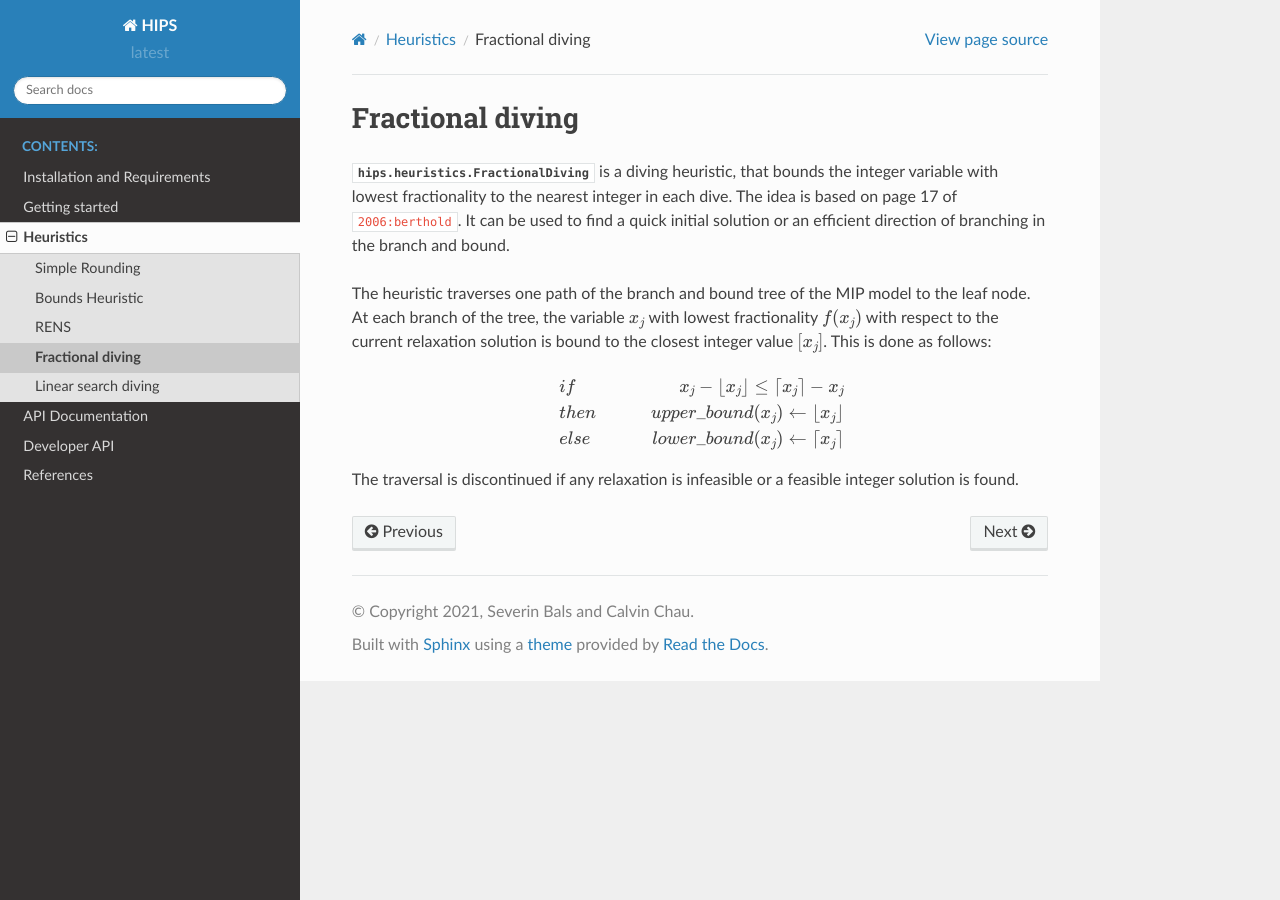
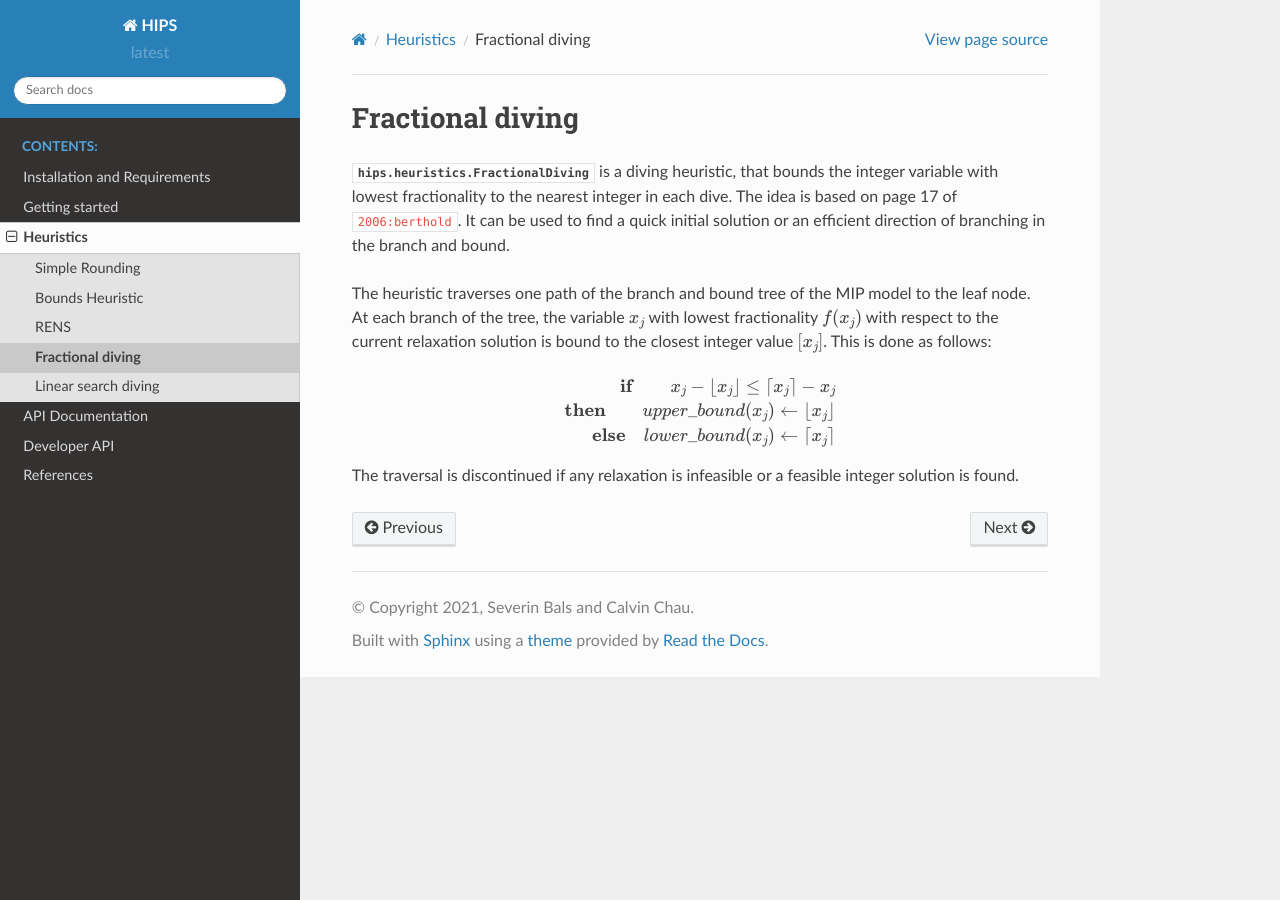
Before and after one commit to cxlvinchau/hips, a Sphinx documentation site: the page built from docs/heur/fractional_diving.rst, in a window 1280 px wide. Built offline with Sphinx 7.4.7 and the Read the Docs theme 2.0.0, drawn with Linux system fonts in a browser that asks for light colours; cross-references to code outside the pages are shown as plain code.

Commit message:
fixed lol

```diff
--- a/docs/heur/fractional_diving.rst
+++ b/docs/heur/fractional_diving.rst
@@ -10,10 +10,8 @@ the variable :math:`x_j` with lowest fractionality :math:`f(x_j)` with respect t
 to the closest integer value :math:`[x_j]`. This is done as follows:
 
 .. math::
-    \begin{array}{l@c@c@r}
-        if & & & x_j - \lfloor x_j \rfloor \le \lceil x_j \rceil - x_j\\
-        then & & & upper\_bound(x_j) \leftarrow \lfloor x_j \rfloor\\
-        else & & & lower\_bound(x_j) \leftarrow \lceil x_j \rceil
-    \end{array}
+        \mathbf{if} \qquad x_j - \lfloor x_j \rfloor \le \lceil x_j \rceil - x_j\\
+        \mathbf{then} \qquad upper\_bound(x_j) \leftarrow \lfloor x_j \rfloor\\
+        \mathbf{else} \quad lower\_bound(x_j) \leftarrow \lceil x_j \rceil
 
 The traversal is discontinued if any relaxation is infeasible or a feasible integer solution is found.
```
